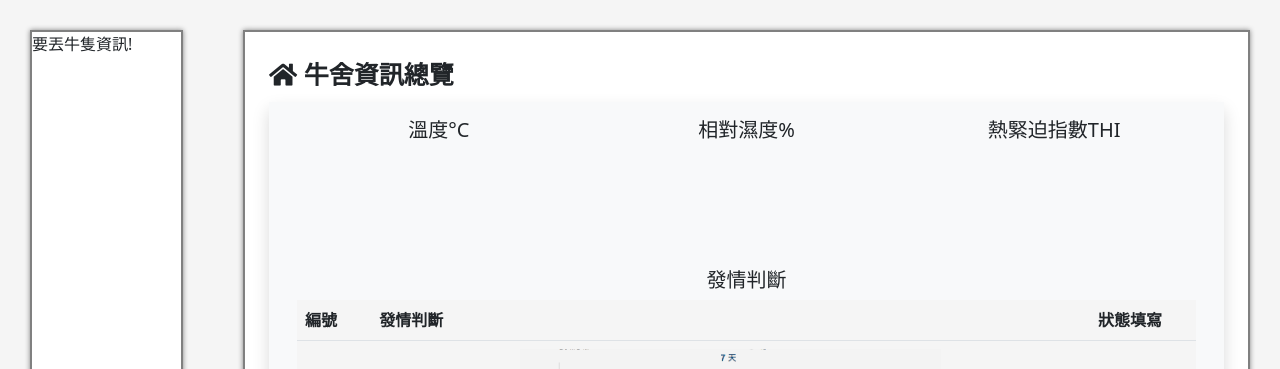
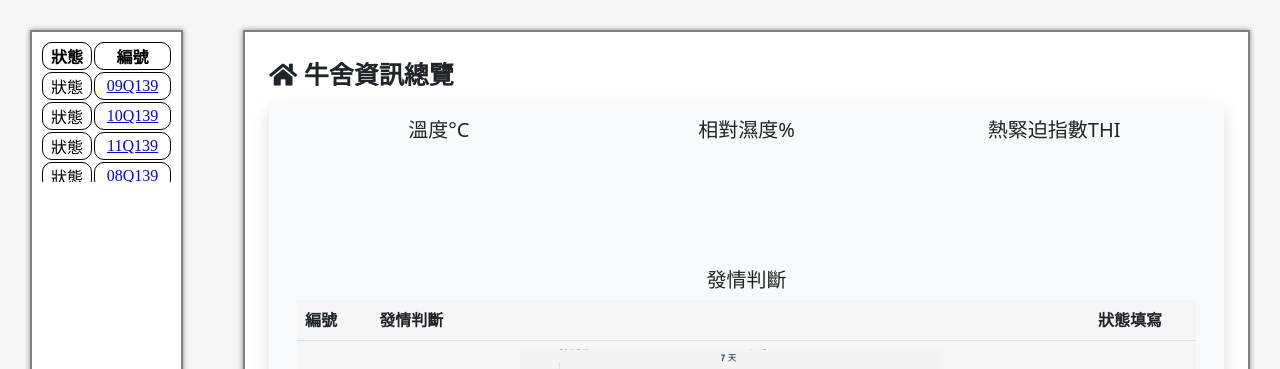
Before and after one commit to B10956004/CowMis, a PHP site: page /home.php in a window 1280 px wide. Shown: the part 134-503 px from the top of the page. Run offline with PHP 8.4, Linux system fonts and the light colour scheme; a user stored in the database is signed in; data comes from the database, SQL or seed files in the repository; some libraries are stand-ins or nearby versions.

Commit message:
revise iframe and hyperlink target

```diff
--- a/home.php
+++ b/home.php
@@ -10,6 +10,7 @@ if (isset($_POST['Logout']) && $_POST['Logout'] == "true") {
     header("Refresh: 0; url=member/login.php");
     exit;
 }
+require_once("SQLServer.php"); //注入SQL檔
 ?>
 <!DOCTYPE html>
 <html lang="en">
@@ -168,16 +169,19 @@ if (isset($_POST['Logout']) && $_POST['Logout'] == "true") {
         <div class="container-all " style="background-color:#F5F5F5">
             <div class="col-12 col-sm-2 ">
                 <div class="container-list" style="background-color:white;border:2px gray solid;height:110vh;margin: 30px;box-shadow: 0px 0px 5px  gray;">
-                    要丟牛隻資訊!
+                    <center>
+                        <iframe name="CowFrame" id="CowFrame" scrolling="no" src="fOverView/cowStates.php" style="display: block;border:none; width:100%; height:auto;"></iframe>
+                    </center>
                 </div>
             </div>
             <div class="col-12 col-sm-10 " style="background-color:#F5F5F5; ">
                 <div class="container-list" style="background-color:white;border:2px gray solid;height:110vh;margin: 30px;box-shadow: 0px 0px 5px  gray;">
                     <center>
-                        <iframe id="frame" scrolling="no" src="fOverView/overView.php" style="display: block;border:none; width:100%; height:auto;"></iframe>
+                        <iframe name="frame" id="frame" scrolling="no" src="fOverView/overView.php" style="display: block;border:none; width:100%; height:auto;"></iframe>
                     </center>
                 </div>
                 <script>
+                    //自適應大小
                     var frame = document.getElementById("frame");
                     frame.onload = function() {
                         var frameDoc = frame.contentDocument || frame.contentWindow.document;
```
